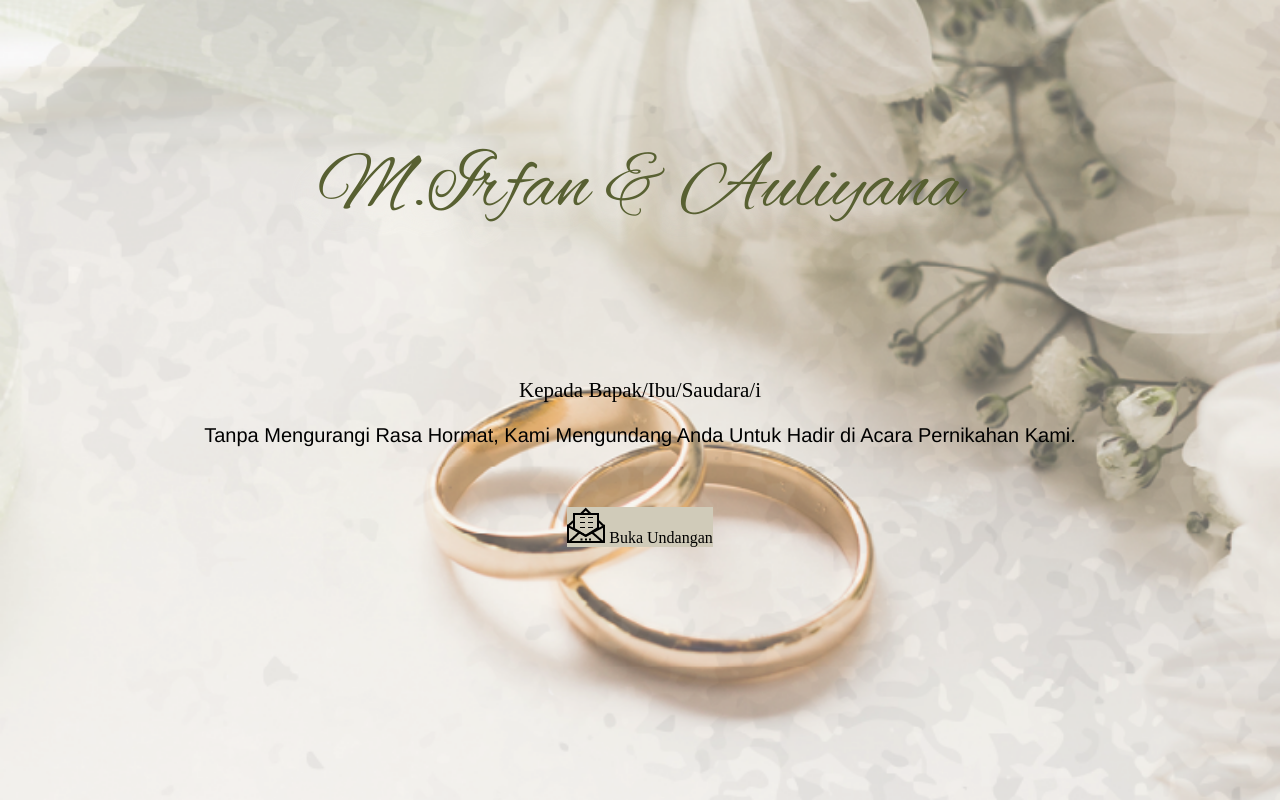
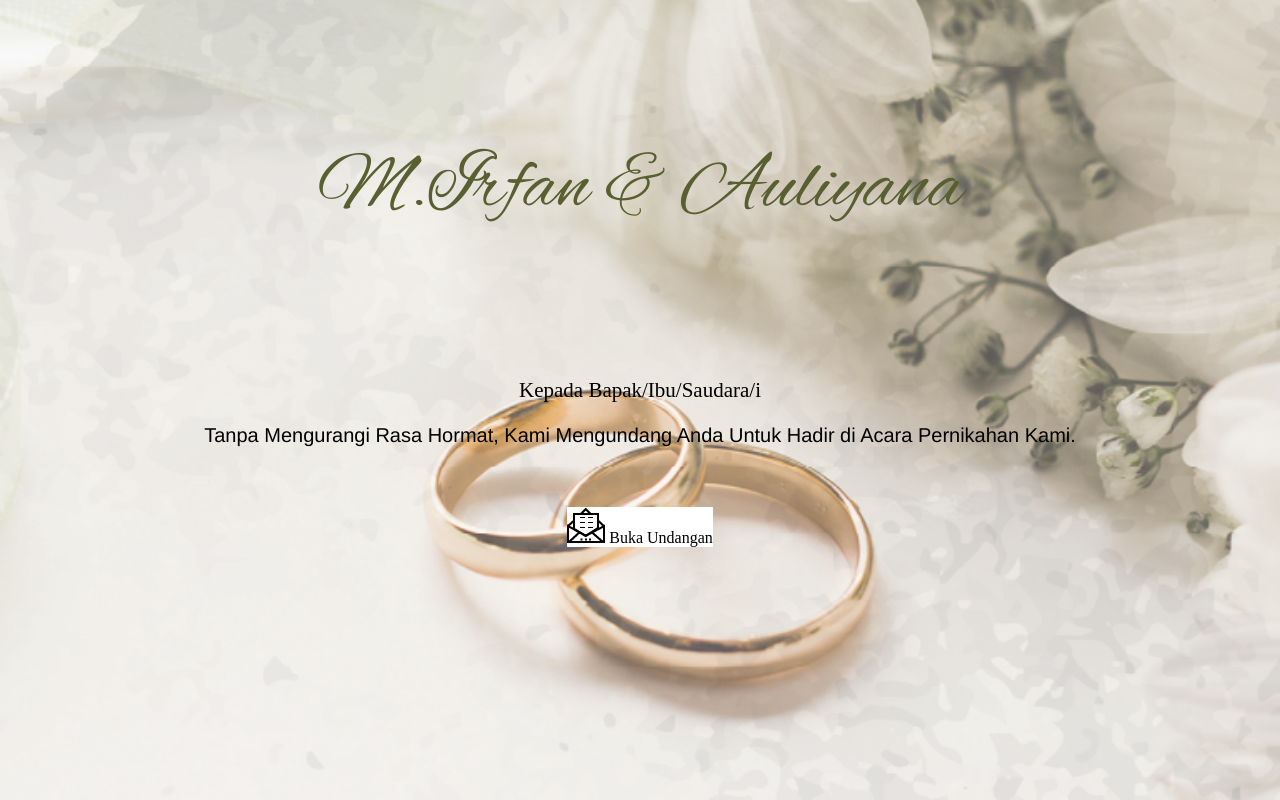
Before and after one commit to Papazy/Web-Undangan, a PHP site: page / in a window 1280 px wide. Run offline with PHP 8.4, Linux system fonts and the light colour scheme.

```diff
--- a/Style.css
+++ b/Style.css
@@ -67,7 +67,8 @@ text-align: center;
     flex-direction: row;
     margin: 0 35%;
     padding: 20;
-    background-color: #d0cbb9;
+    /* background-color: #d0cbb9; */
+    background-color: #fff;
 }
 .bg_icon_undangan span{
     text-align: center;
```
